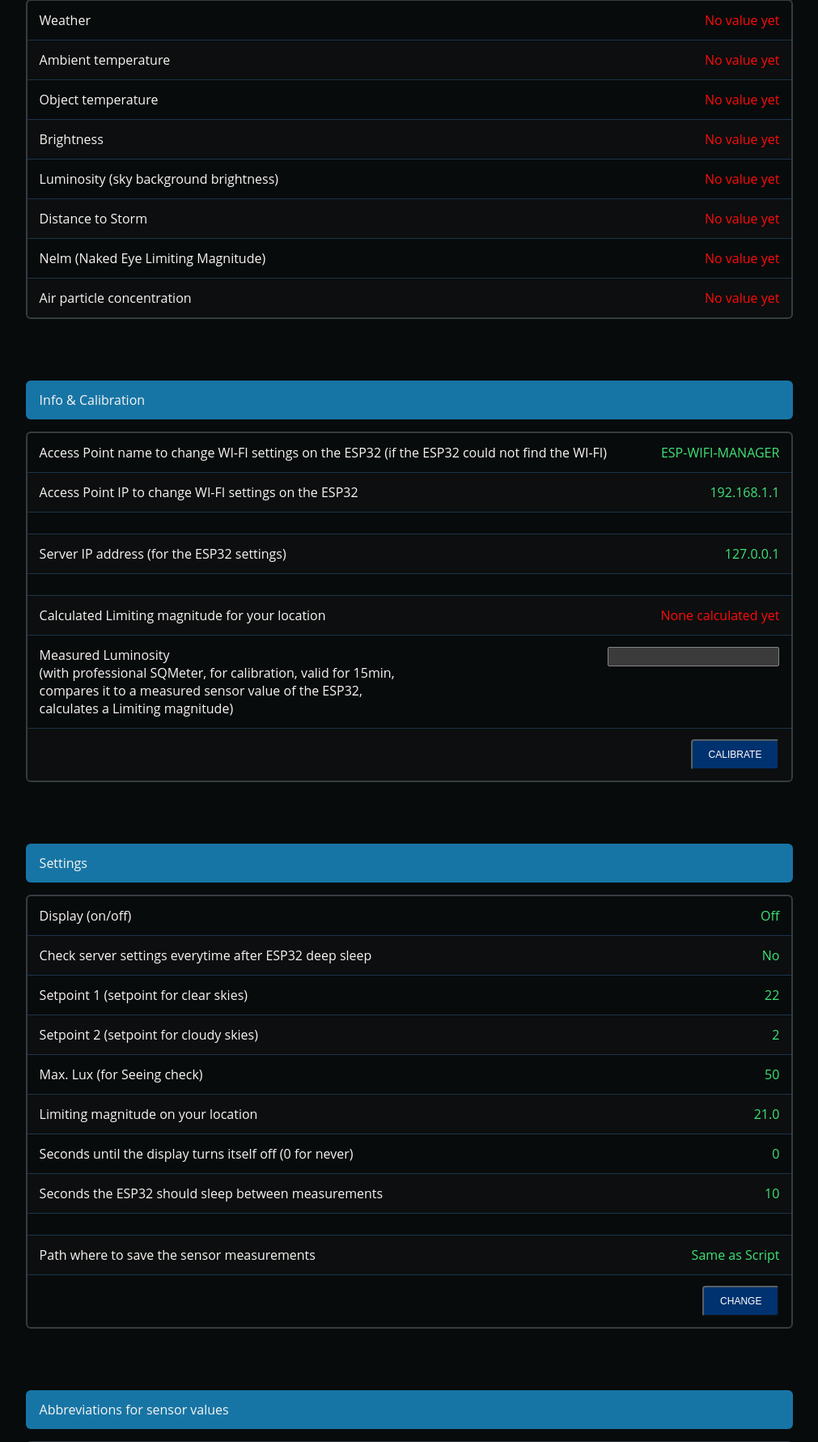
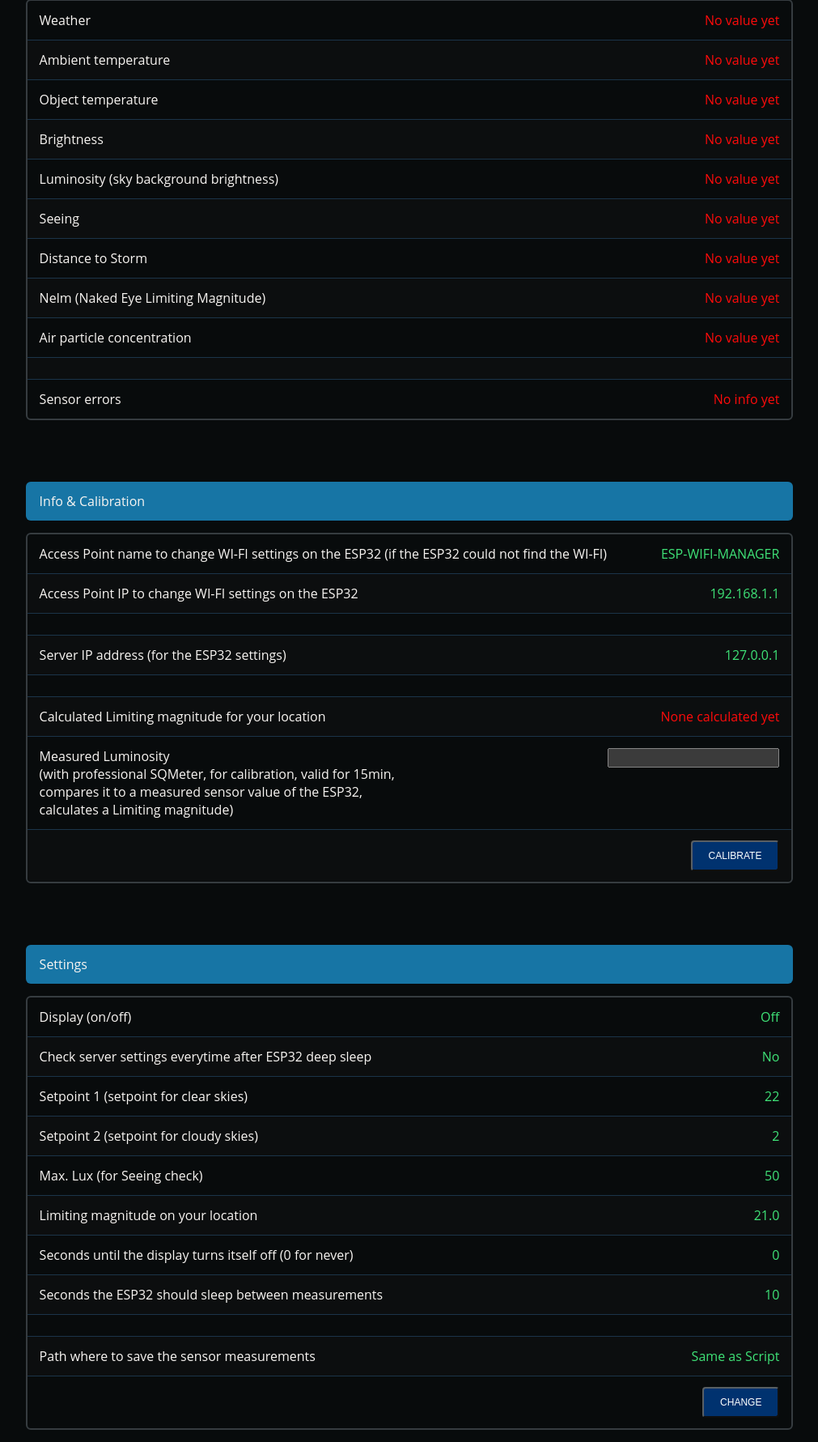
Before and after one commit to Persie0/SQM-HTLHL-API, a Flask app: template templates/index.html in a window 1280 px wide. Shown: the part 343-2124 px from the top of the page at 81% size, without its empty margins (134-1145 px from the left). Run offline with Flask 2, Linux system fonts and the light colour scheme; the template is opened without the code that fills it, so the values that code supplies are empty.

```diff
--- a/app.py
+++ b/app.py
@@ -84,7 +84,7 @@ def calculate_mag_limit():
     # look that the calibration SQM-value is ok and not older than 15min
     if datetime.strptime(settings["actual_SQM_time"], "%d-%b-%Y (%H:%M:%S.%f)") > datetime.now() - timedelta(
             minutes=15) and sensor_values["luminosity"] != "-1":
-        settings["calculated_mag_limit"] = settings["set_sqm_limit"] + float(sensor_values["luminosity"]) - settings[
+        settings["calculated_mag_limit"] = settings["set_sqm_limit"] - float(sensor_values["luminosity"]) + settings[
             "actual_SQM"]
         # save settings
         with open("SQM_Settings.json", 'w') as f3:
--- a/templates/replace_content.html
+++ b/templates/replace_content.html
@@ -101,7 +101,7 @@
                     </p>
                 </li>
 
-        {#        <li class='serviceList__item'>
+                <li class='serviceList__item'>
                     {% if (seeing!="-1") %}
                         <p class='serviceList__status'><span class="ok">{{seeing}}</span></p>
 
@@ -112,7 +112,7 @@
                     <p class='serviceList__name'>
                         Seeing
                     </p>
-                </li>#}
+                </li>
 
                 <li class='serviceList__item'>
                     {% if (lightning_distanceToStorm!="-1") %}
@@ -156,7 +156,7 @@
                     <p class='serviceList__name'>
                         Air particle concentration
                     </p>
-               {# </li>
+                </li>
                 <li class='serviceList__item'>
                 </li>
                 <li class='serviceList__item'>
@@ -174,7 +174,6 @@
                         Sensor errors
                     </p>
                 </li>
-#}
             </ul>
         </section>
     </div>
```
